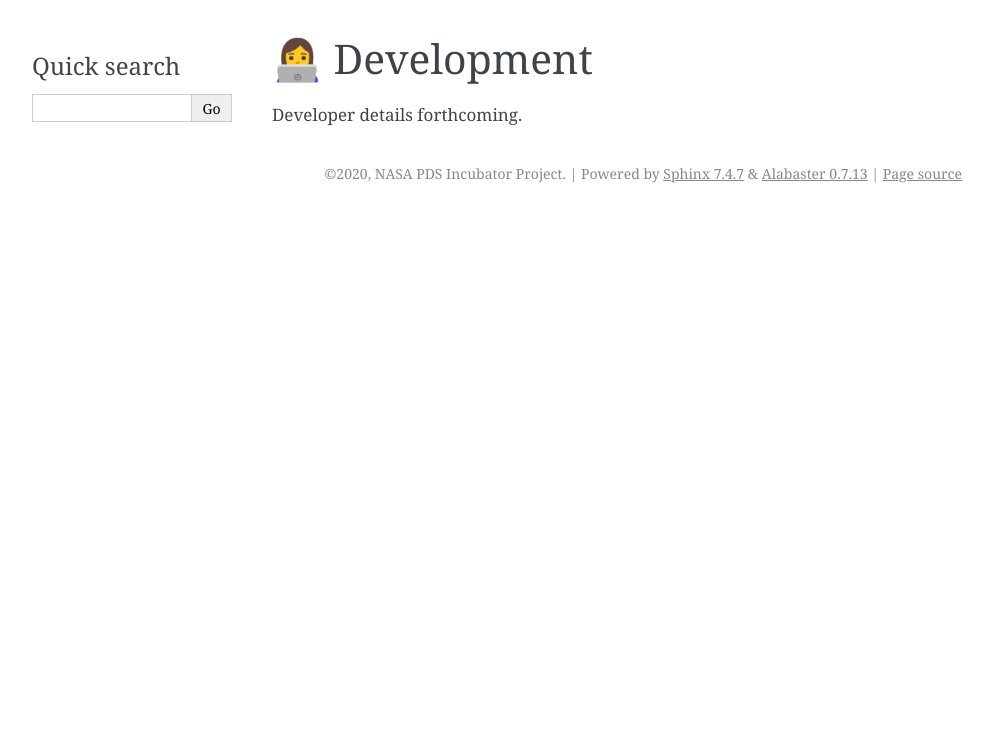
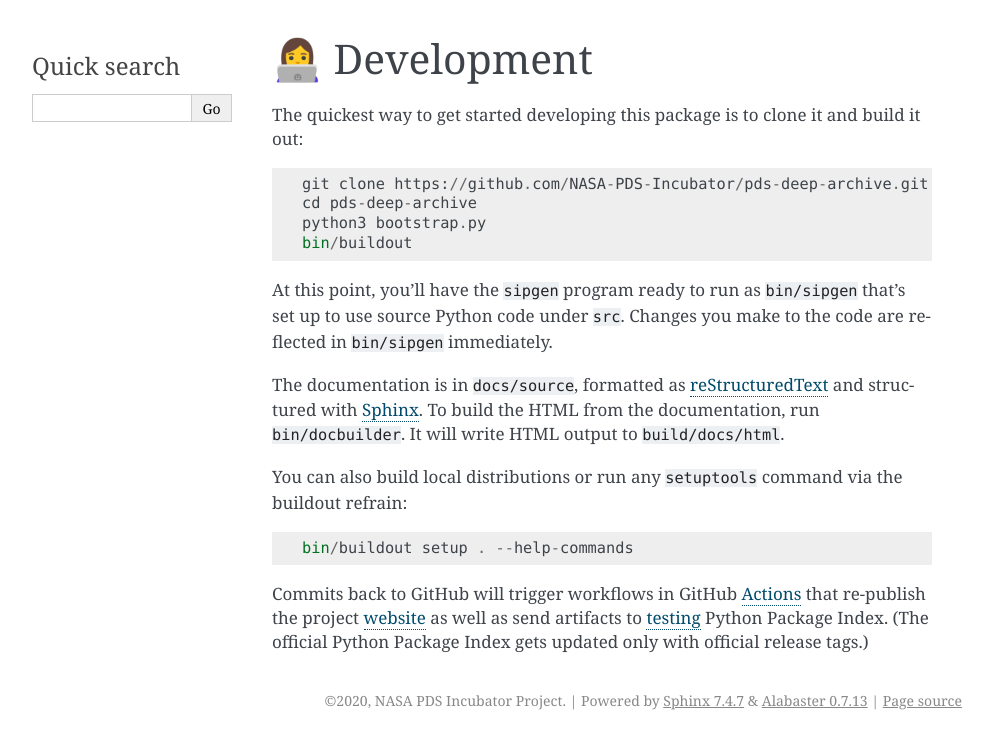
Before and after one commit to NASA-PDS/deep-archive, a Sphinx documentation site: the page built from docs/source/development/index.rst, in a window 1280 px wide. Shown: the top 749 px of the page, without its empty margins (148-1141 px from the left). Built offline with Sphinx 7.4.7, drawn with Linux system fonts in a browser that asks for light colours.

Commit message:
Thought I was going home early, but apparently not! Developer details, free of charge

```diff
--- a/docs/source/development/index.rst
+++ b/docs/source/development/index.rst
@@ -1,4 +1,35 @@
 👩‍💻 Development
 =================
 
-Developer details forthcoming.
+The quickest way to get started developing this package is to clone it and
+build it out::
+
+    git clone https://github.com/NASA-PDS-Incubator/pds-deep-archive.git
+    cd pds-deep-archive
+    python3 bootstrap.py
+    bin/buildout
+
+At this point, you'll have the ``sipgen`` program ready to run as
+``bin/sipgen`` that's set up to use source Python code under ``src``. Changes
+you make to the code are reflected in ``bin/sipgen`` immediately.
+
+The documentation is in ``docs/source``, formatted as reStructuredText_ and
+structured with Sphinx_.  To build the HTML from the documentation, run
+``bin/docbuilder``. It will write HTML output to ``build/docs/html``.
+
+You can also build local distributions or run any ``setuptools`` command via
+the buildout refrain::
+
+    bin/buildout setup . --help-commands
+
+Commits back to GitHub will trigger workflows in GitHub Actions_ that
+re-publish the project website_ as well as send artifacts to testing_ Python
+Package Index.  (The official Python Package Index gets updated only with
+official release tags.)
+
+
+.. _reStructuredText: https://docutils.sourceforge.io/rst.html
+.. _Sphinx: https://www.sphinx-doc.org/en/master/
+.. _testing: https://test.pypi.org/
+.. _Actions: https://github.com/features/actions
+.. _website: https://nasa-pds-incubator.github.io/pds-deep-archive/
```
